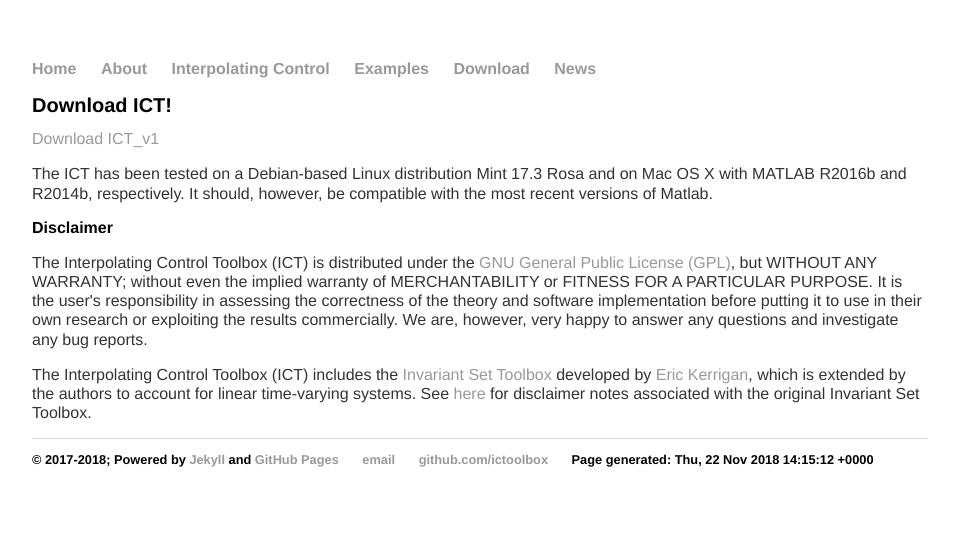
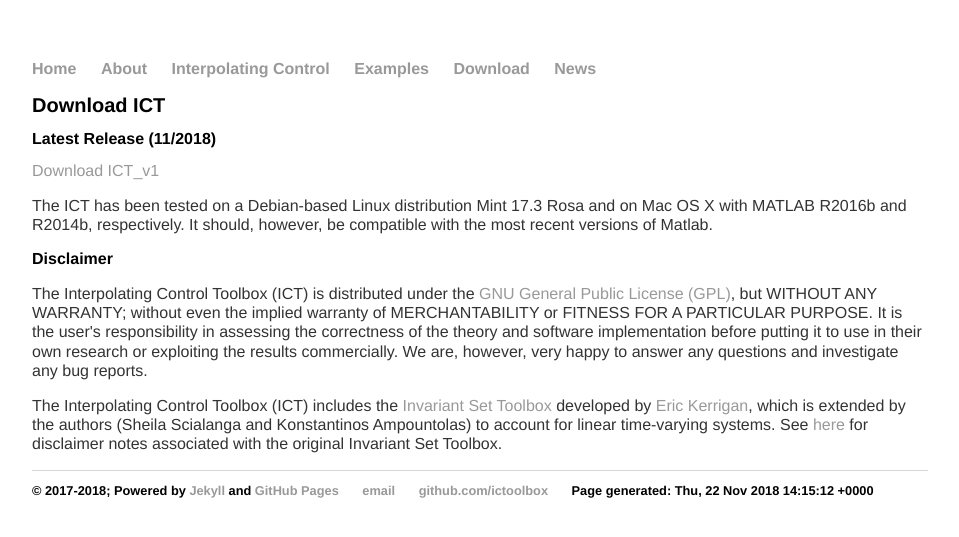
Before and after one commit to ICToolbox/ictoolbox.github.io, a Jekyll site: the page built from download/index.html, in a window 1280 px wide. Shown: the top 537 px of the page, without its empty margins (160-1119 px from the left). Built offline with Jekyll 4.4.1, drawn with Linux system fonts in a browser that asks for light colours.

Commit message:
Update index.html

```diff
--- a/download/index.html
+++ b/download/index.html
@@ -3,7 +3,8 @@ layout: default
 title: Download, Interpolating Control Toolbox
 ---
 <div class="blurb">
-	<h1>Download ICT!</h1>
+	<h1>Download ICT</h1>
+	<h2>Latest Release (11/2018)</h2>
 	<a href="ICT.zip" target="_blank">Download ICT_v1</a>
 	<p>The ICT has been tested on a Debian-based Linux distribution Mint 17.3 Rosa and on Mac OS X
 	with MATLAB R2016b and R2014b, respectively. It should, however, be compatible with the most
@@ -18,7 +19,7 @@ results commercially. We are, however, very happy to answer any questions and in
 
 <p>The Interpolating Control Toolbox (ICT) includes the <a href="http://www-control.eng.cam.ac.uk/eck21/matlab/invsetbox/">
 Invariant Set Toolbox</a> developed by <a href="http://www.imperial.ac.uk/people/e.kerrigan">Eric Kerrigan</a>,
-which is extended by the authors to account for linear time-varying systems. See <a href="http://www-control.eng.cam.ac.uk/eck21/matlab/invsetbox/">here</a>
+which is extended by the authors (Sheila Scialanga and Konstantinos Ampountolas) to account for linear time-varying systems. See <a href="http://www-control.eng.cam.ac.uk/eck21/matlab/invsetbox/">here</a>
 for disclaimer notes associated with the original Invariant Set Toolbox.</p>
 
 </div><!-- /.blurb -->
```
